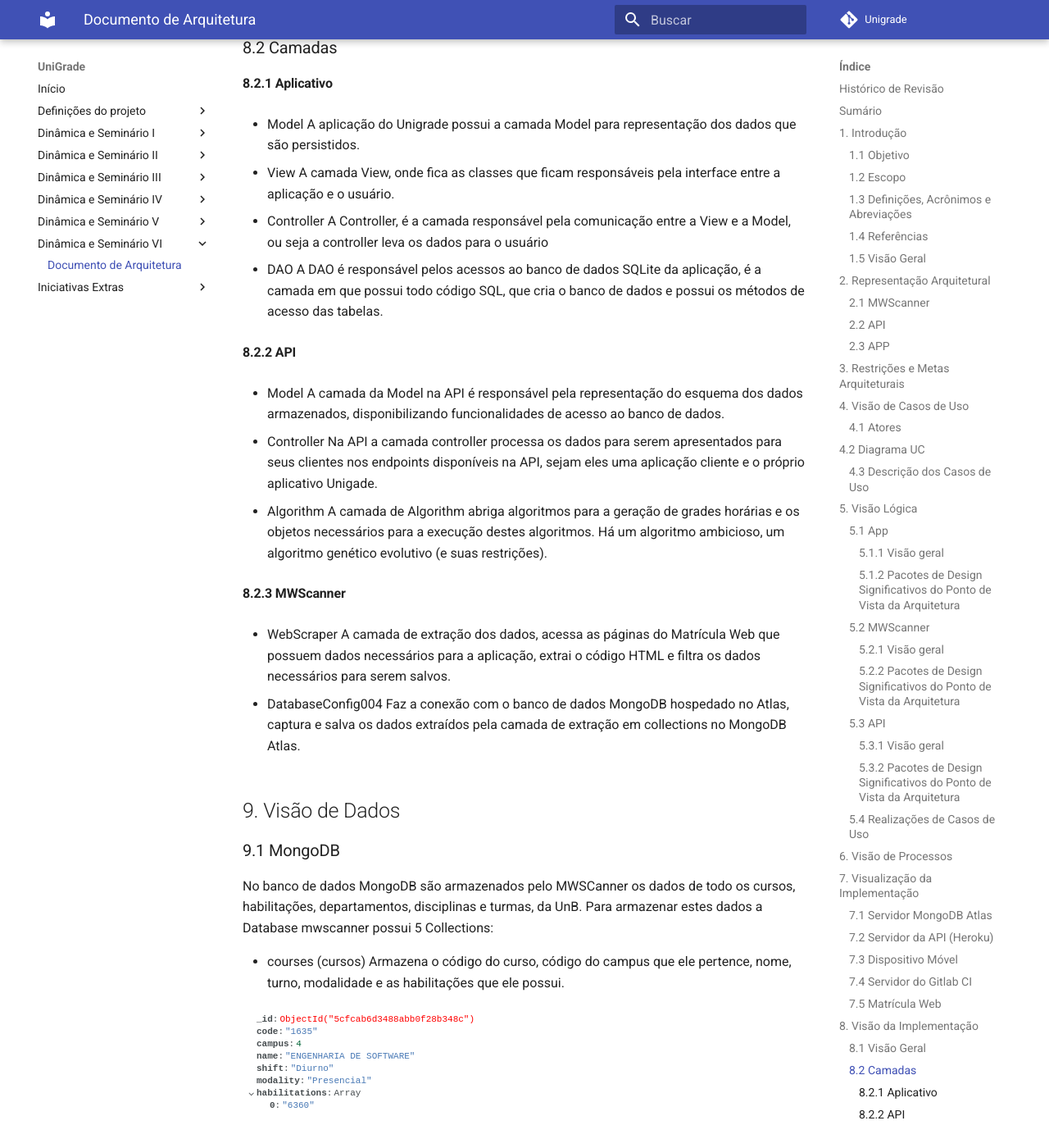
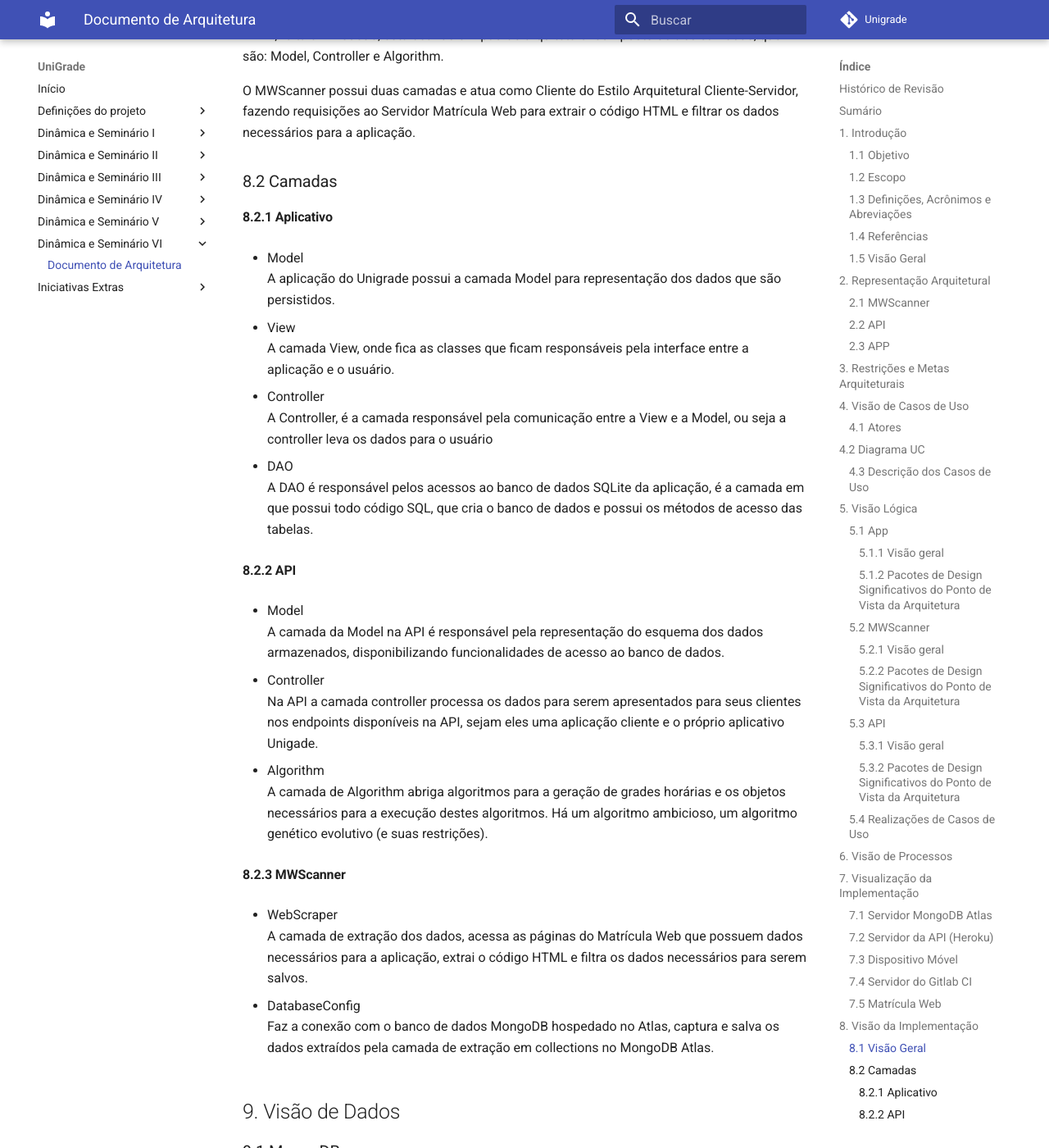
Before and after one commit to ads-unigrade-2019-1/Wiki, an MkDocs documentation site: the page built from docs/dinamica06/DAS.md, in a window 1280 px wide and 1400 px high, scrolled down 14363 px. Shown: the whole window at 82% size. Built offline with MkDocs 1.6.1 and Material for MkDocs 9.7.7, drawn with Linux system fonts in a browser that asks for light colours; some of the changed text lies outside the part shown.

Commit message:
Corrected markdown
Signed-off-by: DanMke <danmke@hotmail.com>

```diff
--- a/docs/dinamica06/DAS.md
+++ b/docs/dinamica06/DAS.md
@@ -207,10 +207,14 @@
 
 Para o aplicativo, sua visão geral é composta de quatro pacotes:
 
-* View: contém classes responsáveis por exibir conteúdos para o usuário final. Também possui módulos para implementação de Adapters, execução de tarefas assíncronas, como aguardar uma resposta da API para exibir conteúdo.
-* Controller: possui classes que são responsáveis pela execução de código que prepara os dados para sua exibição na view, também são responsáveis por controlar as chamadas à API e despachar o resultado para o local adequado, seja uma View que esteja aguardando ou outros objetivos.
-* Model: classes que fazem representação dos dados que o aplicativo deve persistir localmente, como matérias que o usuário escolheu ou seu curso. Essas classes também contém algumas operações específicas aos seus objetos.
-* DAO: camada responsável por conter classes que acessam e manipulam dados, seja para concretizar chamadas a API, ou escrever Models no banco de dados local.
+* View <br>
+Contém classes responsáveis por exibir conteúdos para o usuário final. Também possui módulos para implementação de Adapters, execução de tarefas assíncronas, como aguardar uma resposta da API para exibir conteúdo.
+* Controller <br>
+Possui classes que são responsáveis pela execução de código que prepara os dados para sua exibição na view, também são responsáveis por controlar as chamadas à API e despachar o resultado para o local adequado, seja uma View que esteja aguardando ou outros objetivos.
+* Model <br>
+Classes que fazem representação dos dados que o aplicativo deve persistir localmente, como matérias que o usuário escolheu ou seu curso. Essas classes também contém algumas operações específicas aos seus objetos.
+* DAO <br>
+Camada responsável por conter classes que acessam e manipulam dados, seja para concretizar chamadas a API, ou escrever Models no banco de dados local.
 
 #### 5.1.2 Pacotes de Design Significativos do Ponto de Vista da Arquitetura
 
@@ -222,8 +226,10 @@
 
 O MWScanner possui dois pacotes:
 
-* Webscrapper: possui classes responsáveis extração, limpeza e manipulação dados obtidos de páginas web específicas.
-* DatabaseConfig: possui classes responsáveis pela persistência dos dados coletados na camada Webscrapper, por criar a conexão com um banco de dados Mongo e escrever nele.
+* Webscrapper <br>
+Possui classes responsáveis extração, limpeza e manipulação dados obtidos de páginas web específicas.
+* DatabaseConfig <br>
+Possui classes responsáveis pela persistência dos dados coletados na camada Webscrapper, por criar a conexão com um banco de dados Mongo e escrever nele.
 
 #### 5.2.2 Pacotes de Design Significativos do Ponto de Vista da Arquitetura
 
@@ -235,9 +241,12 @@
 
 A API é composta por três pacotes:
 
-* Models: classes que representam os dados em forma de esquemas, para disponibilizar funções de acesso ao banco de dados por meio do pacote externo Mongoose.
-* Controller: classes que representam a lógica principal da API, os endpoints da API são gerenciados por Controllers.
-* Algorithm: abriga as classes que são relacionadas ao algoritmo de geração de grades horárias. Possui um sub-pacote que contém Restrictions, objetos usados pelo algoritmo.
+* Models <br>
+Classes que representam os dados em forma de esquemas, para disponibilizar funções de acesso ao banco de dados por meio do pacote externo Mongoose.
+* Controller <br>
+Classes que representam a lógica principal da API, os endpoints da API são gerenciados por Controllers.
+* Algorithm <br>
+Abriga as classes que são relacionadas ao algoritmo de geração de grades horárias. Possui um sub-pacote que contém Restrictions, objetos usados pelo algoritmo.
 
 #### 5.3.2 Pacotes de Design Significativos do Ponto de Vista da Arquitetura
 
@@ -277,8 +286,6 @@
 
 Site da Universidade de Brasília, onde os estudantes fazem suas matrículas e site no qual o MWScanner coleta os dados de cursos, matérias, turmas e professores.
 
-Site da Universidade de Brasília, onde os estudantes fazem suas matrículas e site no qual o MWScanner coleta os dados de cursos, matérias, turmas e professores.
-
 ## 8. Visão da Implementação
 
 ### 8.1 Visão Geral
@@ -293,35 +300,35 @@
 
 #### 8.2.1 Aplicativo
 
-* Model
+* Model <br>
 A aplicação do Unigrade possui a camada Model para representação dos dados que são persistidos.
 
-* View
+* View <br>
 A camada View, onde fica as classes que ficam responsáveis pela interface entre a aplicação e o usuário.
 
-* Controller
+* Controller <br>
 A Controller, é a camada responsável pela comunicação entre a View e a Model, ou seja a controller leva os dados para o usuário
 
-* DAO
+* DAO <br>
 A DAO é responsável pelos acessos ao banco de dados SQLite da aplicação, é a camada em que possui todo código SQL, que cria o banco de dados e possui os métodos de acesso das tabelas.
 
 #### 8.2.2 API
 
-* Model
+* Model <br>
 A camada da Model na API é responsável pela representação do esquema dos dados armazenados, disponibilizando funcionalidades de acesso ao banco de dados.
 
-* Controller
+* Controller <br>
 Na API a camada controller processa os dados para serem apresentados para seus clientes nos endpoints disponíveis na API, sejam eles uma aplicação cliente e o próprio aplicativo Unigade.
 
-* Algorithm
+* Algorithm <br>
 A camada de Algorithm abriga algoritmos para a geração de grades horárias e os objetos necessários para a execução destes algoritmos. Há um algoritmo ambicioso, um algoritmo genético evolutivo (e suas restrições).
 
 #### 8.2.3 MWScanner
 
-* WebScraper
+* WebScraper <br>
 A camada de extração dos dados, acessa as páginas do Matrícula Web que possuem dados necessários para a aplicação, extrai o código HTML e filtra os dados necessários para serem salvos.
 
-* DatabaseConfig004
+* DatabaseConfig <br>
 Faz a conexão com o banco de dados MongoDB hospedado no Atlas, captura e salva os dados extraídos pela camada de extração em collections no MongoDB Atlas.
 
 ## 9. Visão de Dados
@@ -331,27 +338,27 @@
 No banco de dados MongoDB são armazenados pelo MWSCanner os dados de todo os cursos, habilitações, departamentos, disciplinas e turmas, da UnB.
 Para armazenar estes dados a Database mwscanner possui 5 Collections:
 
-* courses (cursos)
+* courses (cursos) <br>
 Armazena o código do curso, código do campus que ele pertence, nome, turno, modalidade e as habilitações que ele possui.
 
 ![courses](img/courses.png)
 
-* habilitations (habilitações)
+* habilitations (habilitações) <br>
 Armazena o código da habilitação, nome e as disciplinas por cada período da habilitação.
 
 ![hab](img/habilitations.png)
 
-* departments (departamentos)
+* departments (departamentos) <br>
 Armazena o código do campus em que ele pertence, código do departamento, nome, iniciais e disciplinas que ele possui.
 
 ![dep](img/departments.png)
 
-* disciplines (disciplinas)
+* disciplines (disciplinas) <br>
 Armazena o nome da Disciplina, código da disciplina, código do departamento em que a disciplina pertence, as turmas que ela possui, os pré-requisitos e os créditos.
 
 ![disc](img/disciplines.png)
 
-* classes (turmas)
+* classes (turmas) <br>
 Armazena o nome da Turma, número de vagas, código da disciplina a que a turma pertence, os encontros (dias, horários e local), turno, professor(es) e o código do campus a que a disciplina pertence.
 
 ![classes](img/classes.png)
```
